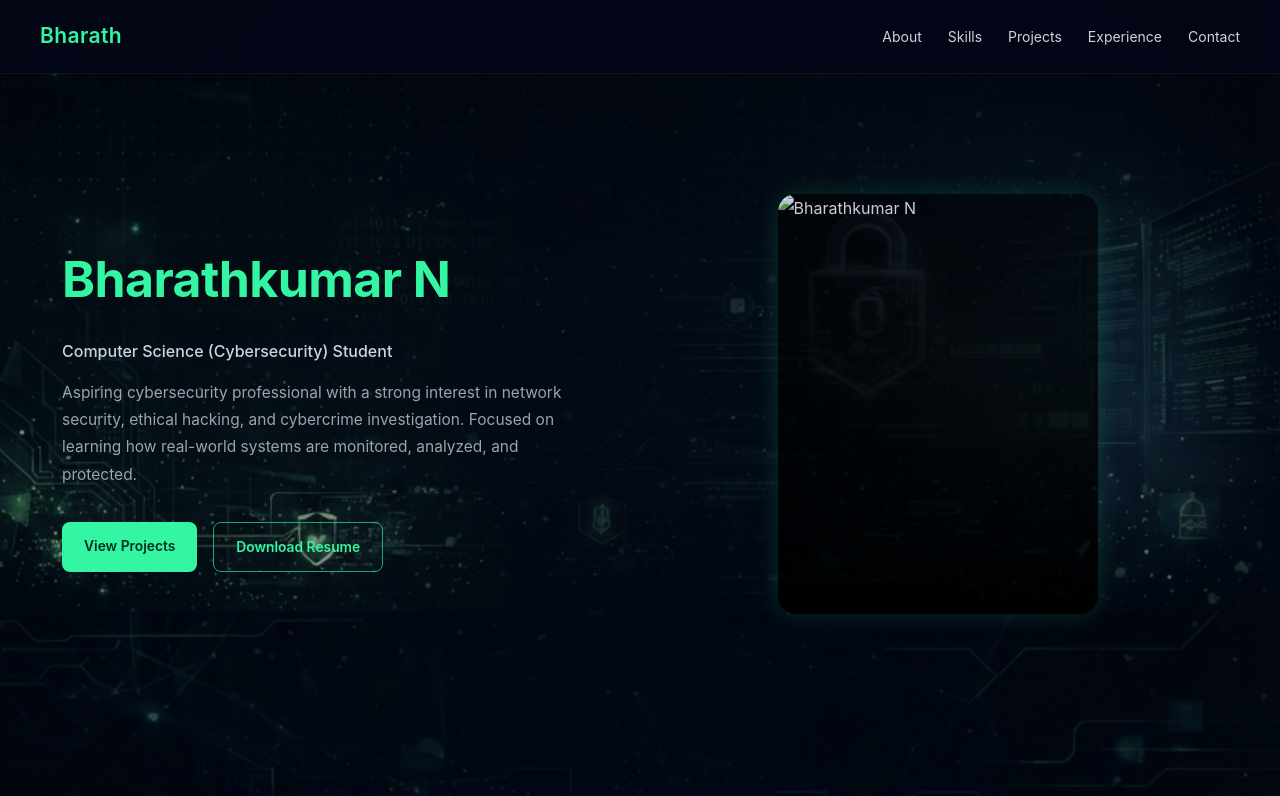
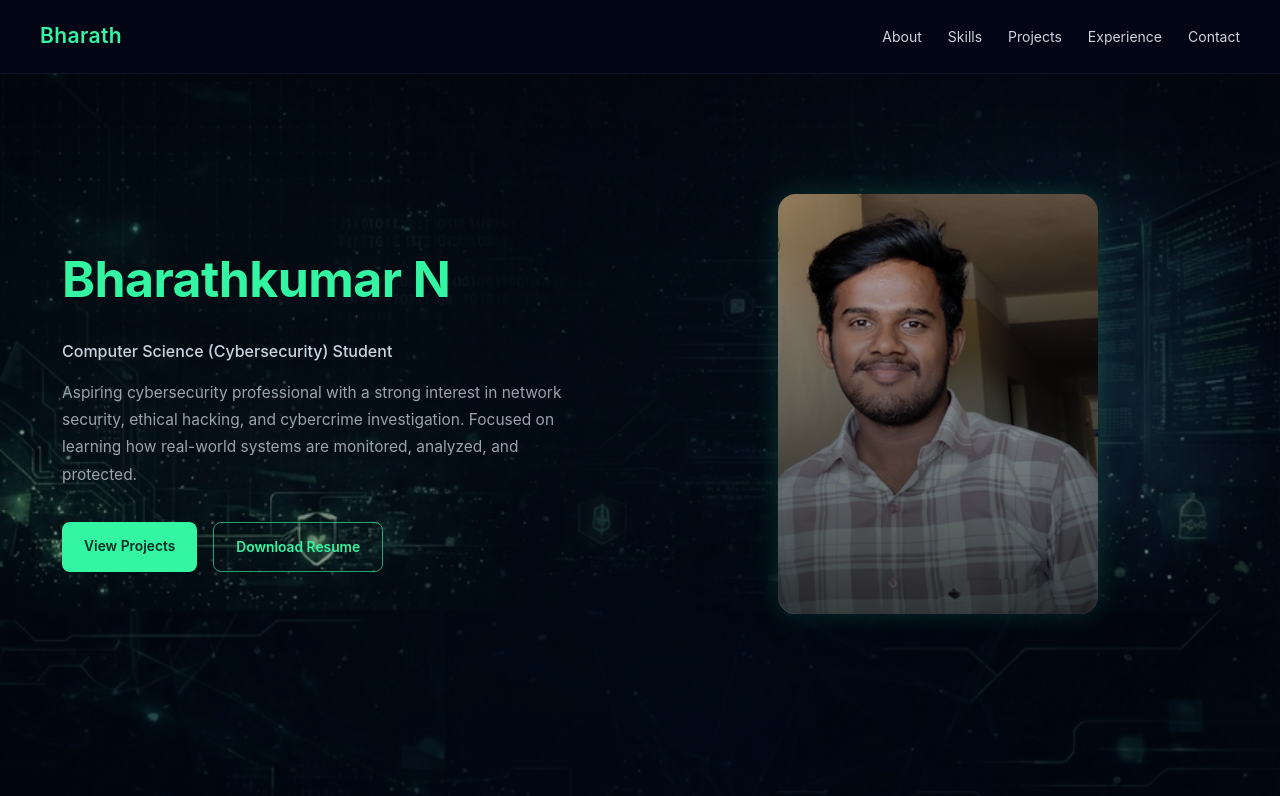
Before and after one commit to BHARATHKUMARN66/Bharath-Portfolio, a plain HTML site: page index.html in a window 1280 px wide. Shown: the top 796 px of the page. Drawn offline with Linux system fonts and the light colour scheme; files whose address does not match are found by name.

Commit message:
Final 20-01-26

```diff
--- a/index.html
+++ b/index.html
@@ -42,7 +42,7 @@
 
         <div class="hero-visual">
             <div class="profile-frame">
-                <img src="assets/profile.png" alt="Bharathkumar N">
+                <img src="profile.png" alt="Bharathkumar N">
             </div>
         </div>
     </div>
```
